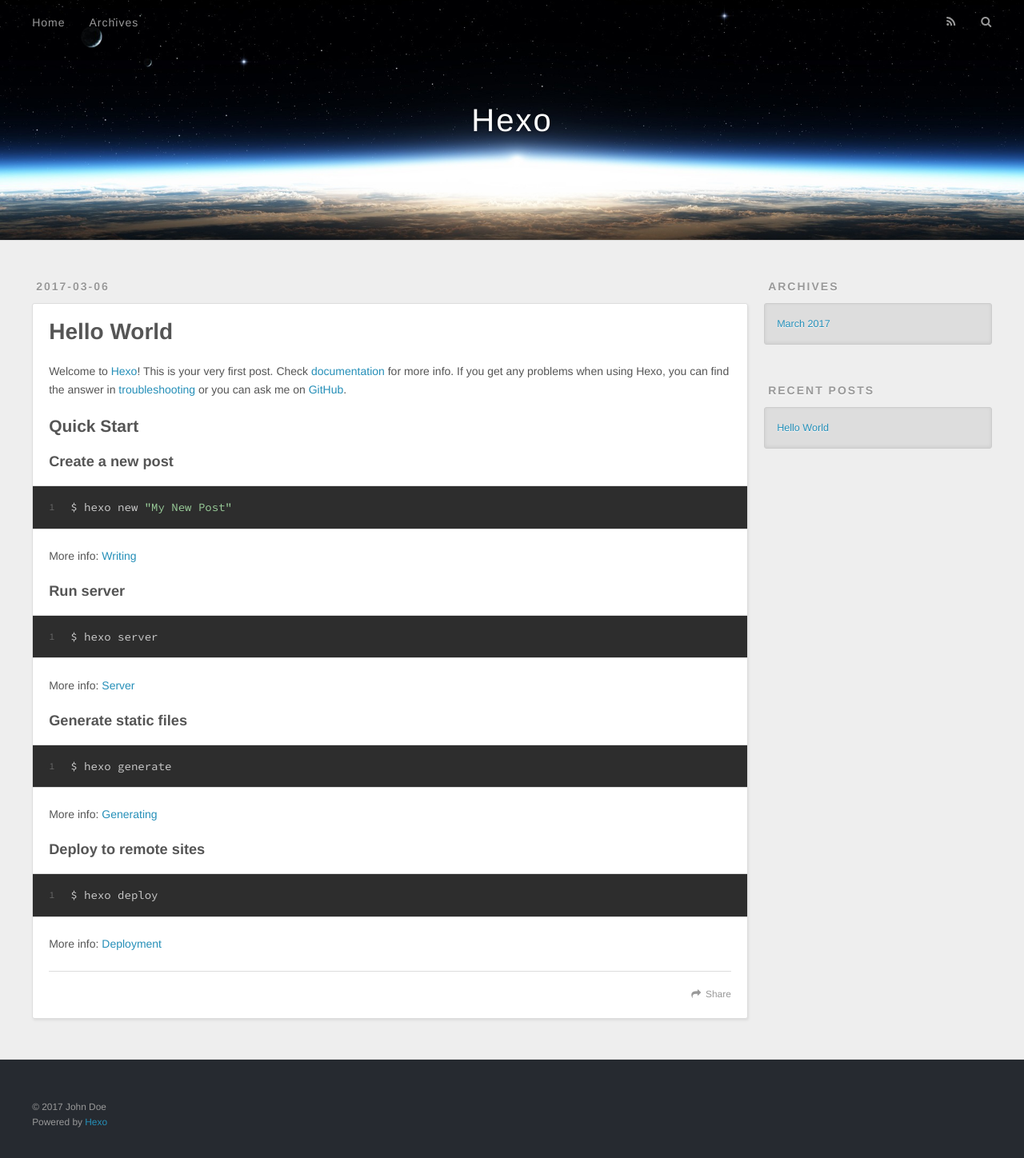
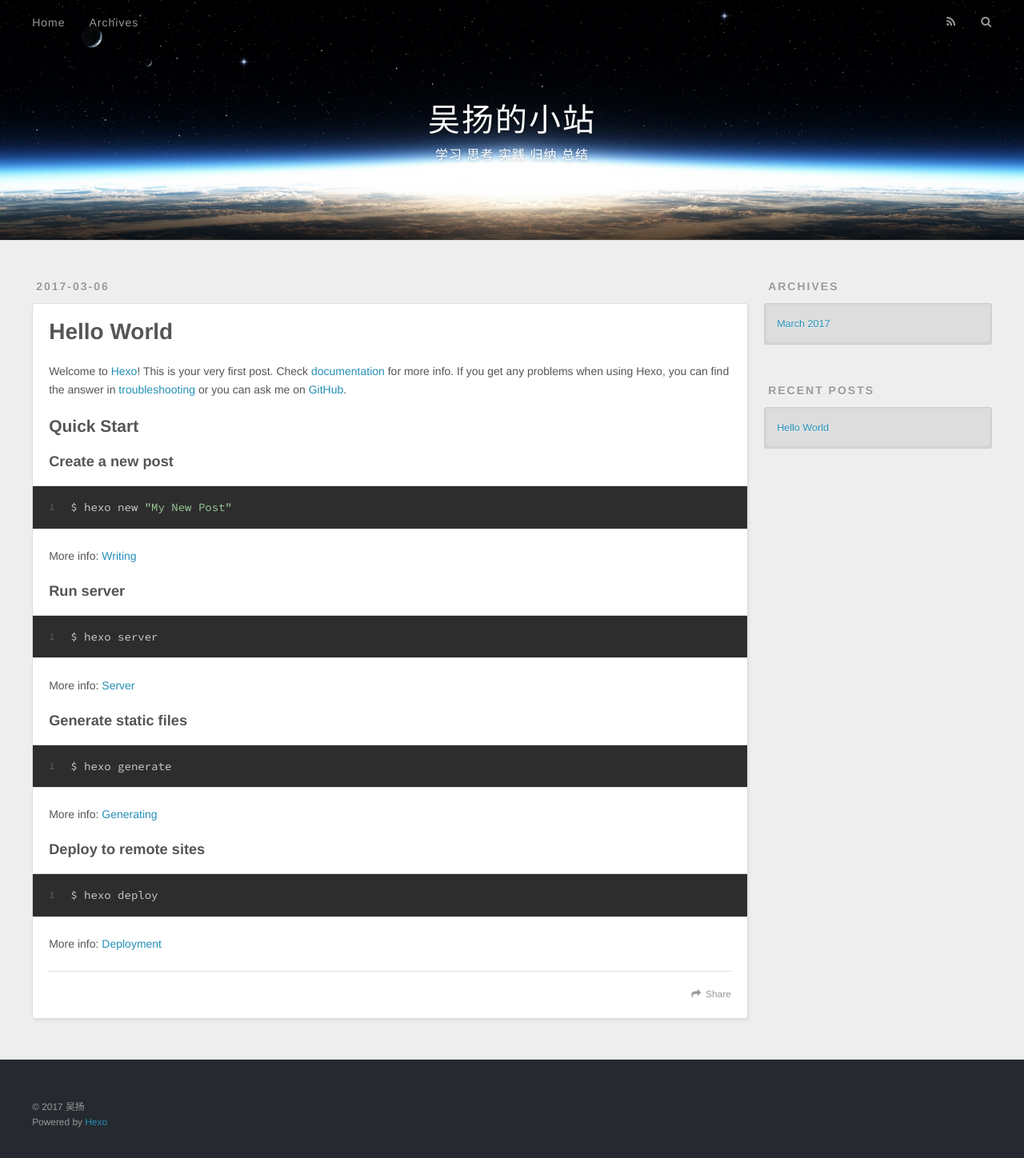
Before and after one commit to wuyanghere/wuyanghere.github.io, a plain HTML site: page index.html in a window 1280 px wide. Shown: the whole page at 80% size. Drawn offline with nearby package versions, Linux system fonts and the light colour scheme.

Commit message:
Site updated: 2017-03-26 14:33:44

```diff
--- a/index.html
+++ b/index.html
@@ -3,16 +3,16 @@
 <head>
   <meta charset="utf-8">
 
-  <title>Hexo</title>
+  <title>吴扬的小站</title>
   <meta name="viewport" content="width=device-width, initial-scale=1, maximum-scale=1">
   <meta property="og:type" content="website">
-<meta property="og:title" content="Hexo">
+<meta property="og:title" content="吴扬的小站">
 <meta property="og:url" content="http://yoursite.com/index.html">
-<meta property="og:site_name" content="Hexo">
+<meta property="og:site_name" content="吴扬的小站">
 <meta name="twitter:card" content="summary">
-<meta name="twitter:title" content="Hexo">
+<meta name="twitter:title" content="吴扬的小站">
 
-    <link rel="alternate" href="/atom.xml" title="Hexo" type="application/atom+xml">
+    <link rel="alternate" href="/atom.xml" title="吴扬的小站" type="application/atom+xml">
 
 
     <link rel="icon" href="/favicon.png">
@@ -33,8 +33,12 @@
   <div id="header-outer" class="outer">
     <div id="header-title" class="inner">
       <h1 id="logo-wrap">
-        <a href="/" id="logo">Hexo</a>
+        <a href="/" id="logo">吴扬的小站</a>
       </h1>
+
+        <h2 id="subtitle-wrap">
+          <a href="/" id="subtitle">学习 思考 实践 归纳 总结</a>
+        </h2>
 
     </div>
     <div id="header-inner" class="inner">
@@ -96,7 +100,7 @@
 
     </div>
     <footer class="article-footer">
-      <a data-url="http://yoursite.com/2017/03/06/hello-world/" data-id="cizyds67v0003usuc9vjokzfi" class="article-share-link">Share</a>
+      <a data-url="http://yoursite.com/2017/03/06/hello-world/" data-id="cizyb18jz0000iwuctygebu0q" class="article-share-link">Share</a>
 
 
     </footer>
@@ -151,7 +155,7 @@
 
   <div class="outer">
     <div id="footer-info" class="inner">
-      &copy; 2017 John Doe<br>
+      &copy; 2017 吴扬<br>
       Powered by <a href="http://hexo.io/" target="_blank">Hexo</a>
     </div>
   </div>
```
Also changed, not shown: 2017/03/06/hello-world/index.html (+10 -6 lines), archives/2017/03/index.html (+11 -7 lines), archives/2017/index.html (+11 -7 lines), archives/index.html (+11 -7 lines).
